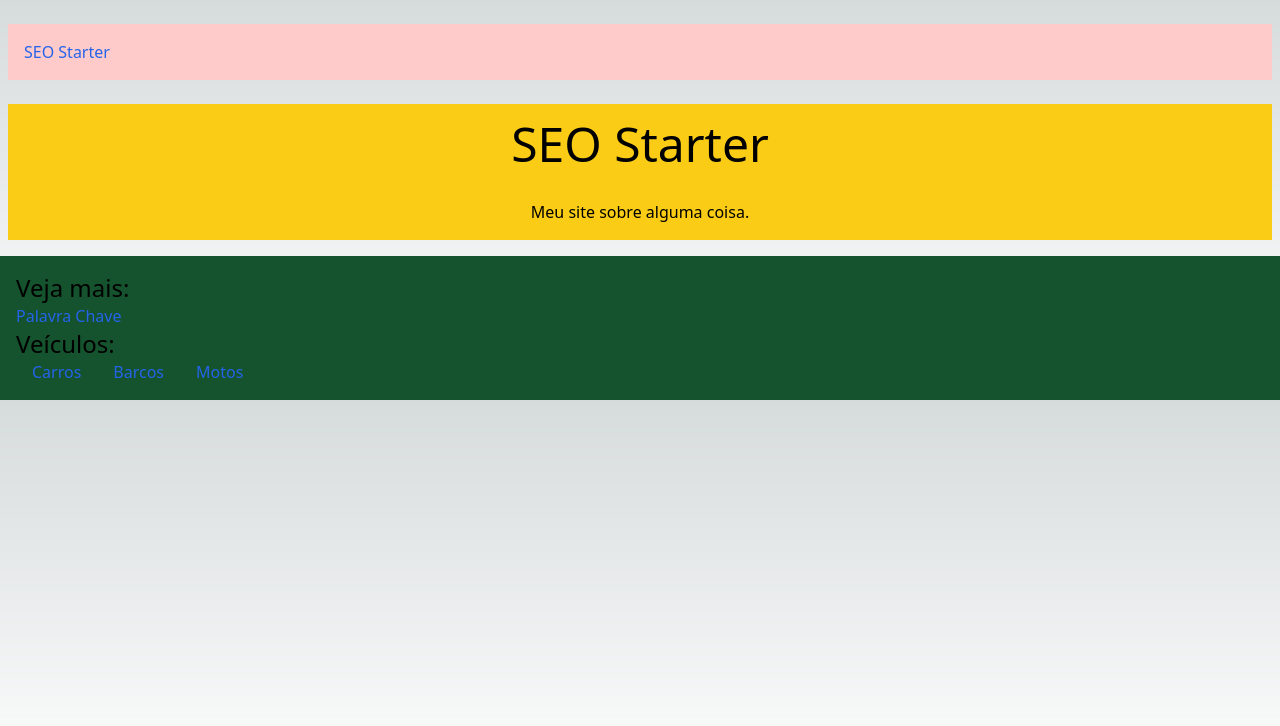
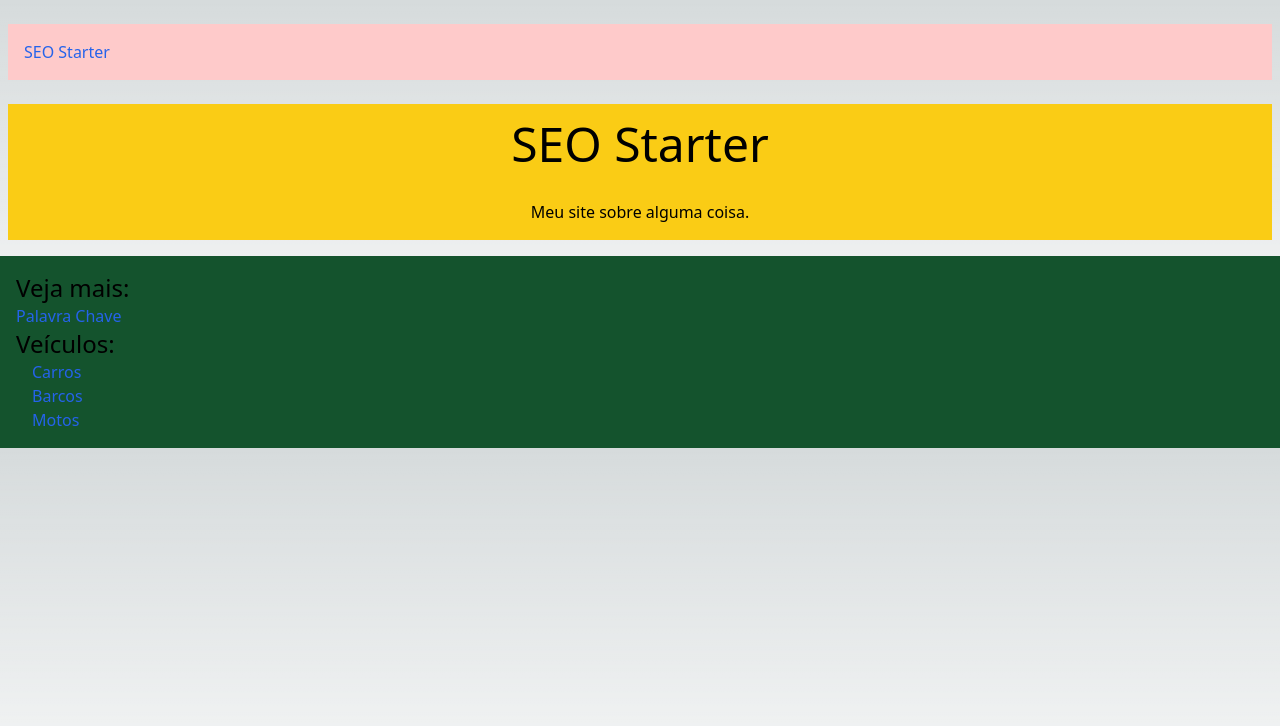
Before and after one commit to pibernetwork/sandbox-seo, a Next.js app in the folder packages/seo-starter/: page / in a window 1280 px wide. Shown: the top 726 px of the page. Built offline with nearby package versions, Linux system fonts and the light colour scheme.

Commit message:
feat(seo-starter): psi - test display block

```diff
--- a/packages/seo-starter/src/components/Layout/LinkInlineList.tsx
+++ b/packages/seo-starter/src/components/Layout/LinkInlineList.tsx
@@ -6,9 +6,9 @@ export default function LinksInlineList({
   links: { href: string; label: string }[];
 }) {
   return (
-    <div className="flex flex-wrap">
+    <div className="">
       {links.map(({ href, label }) => (
-        <div className="inline-block mx-4" key={label}>
+        <div className="block mx-4" key={label}>
           <Link href={href}>{label}</Link>
         </div>
       ))}
```
